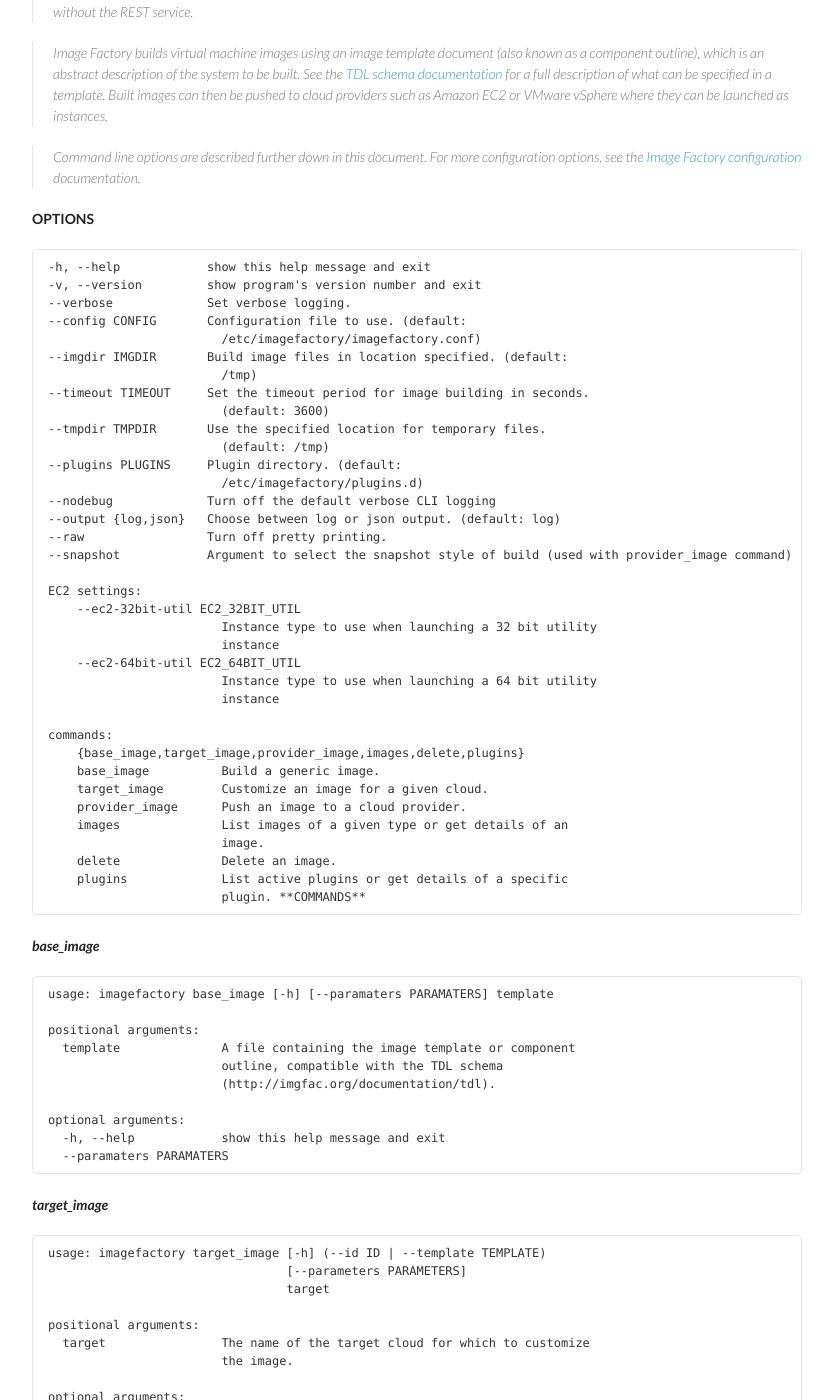
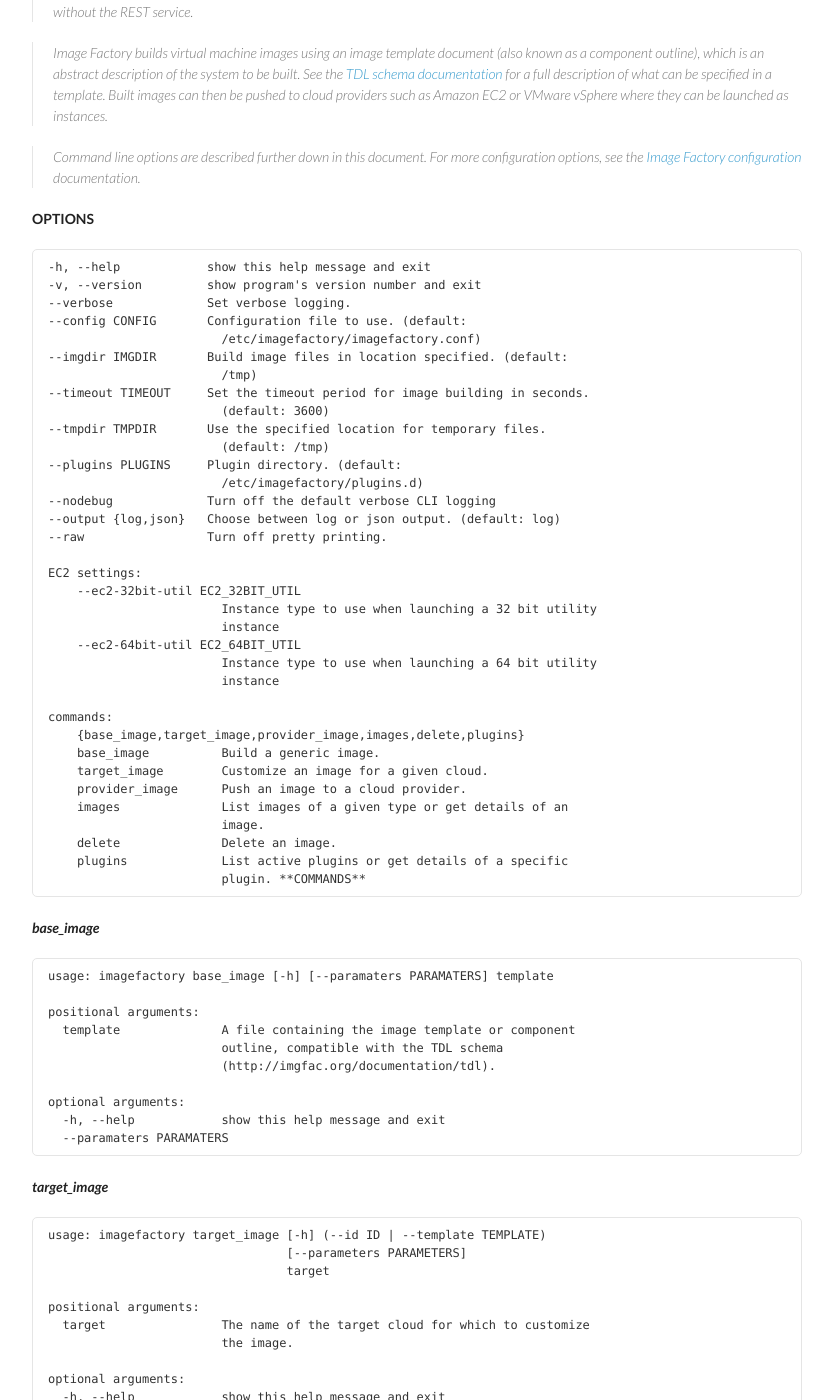
Before and after one commit to redhat-imaging/imagefactory, a Jekyll site: the page built from documentation/imagefactory.markdown, in a window 1280 px wide and 1400 px high, scrolled down 506 px. Shown: the whole window, without its empty margins (268-1101 px from the left). Built offline with Jekyll 4.4.1, drawn with Linux system fonts in a browser that asks for light colours; some of the changed text lies outside the part shown.

Commit message:
Moved documentation for --snapshot argument under provider_image section.

```diff
--- a/documentation/imagefactory.markdown
+++ b/documentation/imagefactory.markdown
@@ -54,7 +54,6 @@
     --nodebug             Turn off the default verbose CLI logging
     --output {log,json}   Choose between log or json output. (default: log)
     --raw                 Turn off pretty printing.
-    --snapshot            Argument to select the snapshot style of build (used with provider_image command)
 
     EC2 settings:
         --ec2-32bit-util EC2_32BIT_UTIL
```
Also changed, not shown: other parts of documentation/imagefactory.markdown (+1 -0 lines).
